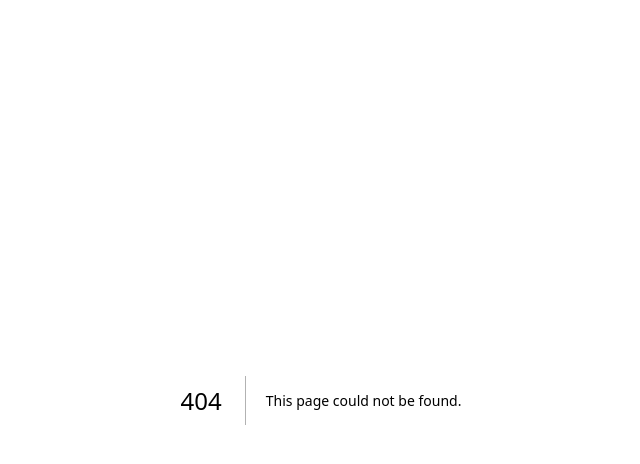
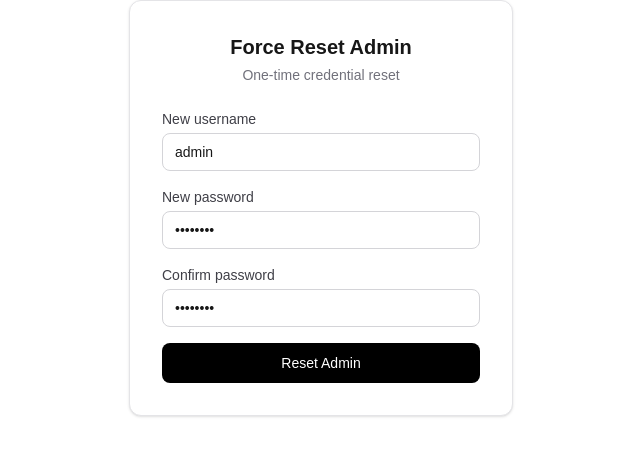
Before and after one commit to jakejunior-tech/clonary, a Next.js app in the folder apps/admin/: page /admin/force-reset in a window 1280 px wide. Before the commit this address had no page. Shown: the top 464 px of the page, without its empty margins (319-959 px from the left). Built offline with nearby package versions, Linux system fonts and the light colour scheme.

Commit message:
Add one-time force-reset page for admin credentials

```diff
--- /dev/null
+++ b/apps/admin/src/app/api/force-reset/route.ts
@@ -0,0 +1,31 @@
+import { prisma } from "@/lib/prisma";
+import { hashPassword } from "@/lib/password";
+import { NextResponse } from "next/server";
+
+export async function POST(request: Request) {
+  try {
+    const body = await request.json();
+    const { username, password } = body;
+
+    if (!username || !password || password.length < 4) {
+      return NextResponse.json({ error: "Invalid credentials" }, { status: 400 });
+    }
+
+    const passwordHash = hashPassword(password);
+
+    const admin = await prisma.admin.findFirst();
+    if (!admin) {
+      return NextResponse.json({ error: "No admin found" }, { status: 404 });
+    }
+
+    await prisma.admin.update({
+      where: { id: admin.id },
+      data: { username, passwordHash },
+    });
+
+    return NextResponse.json({ success: true });
+  } catch (e) {
+    const message = e instanceof Error ? e.message : String(e);
+    return NextResponse.json({ error: message }, { status: 500 });
+  }
+}
--- /dev/null
+++ b/apps/admin/src/app/force-reset/page.tsx
@@ -0,0 +1,74 @@
+"use client";
+
+import { useState } from "react";
+import { useRouter } from "next/navigation";
+
+export default function ForceResetPage() {
+  const router = useRouter();
+  const [username, setUsername] = useState("admin");
+  const [password, setPassword] = useState("admin123");
+  const [confirm, setConfirm] = useState("admin123");
+  const [status, setStatus] = useState("");
+  const [error, setError] = useState("");
+
+  async function handleSubmit(e: React.FormEvent) {
+    e.preventDefault();
+    setStatus("Resetting...");
+    setError("");
+
+    if (password !== confirm) {
+      setError("Passwords do not match");
+      setStatus("");
+      return;
+    }
+
+    try {
+      const res = await fetch("/api/force-reset", {
+        method: "POST",
+        headers: { "Content-Type": "application/json" },
+        body: JSON.stringify({ username, password }),
+      });
+      const data = await res.json();
+      if (data.success) {
+        setStatus("Success! Redirecting...");
+        setTimeout(() => router.push("/admin/login?reset=true"), 1500);
+      } else {
+        setError(data.error || "Failed to reset");
+        setStatus("");
+      }
+    } catch (e) {
+      setError(String(e));
+      setStatus("");
+    }
+  }
+
+  return (
+    <div className="w-full max-w-sm mx-auto">
+      <div className="rounded-xl border border-zinc-200 bg-white p-8 shadow-sm">
+        <div className="mb-6 text-center">
+          <h1 className="text-xl font-semibold">Force Reset Admin</h1>
+          <p className="text-sm text-zinc-500 mt-1">One-time credential reset</p>
+        </div>
+        <form onSubmit={handleSubmit} className="space-y-4">
+          <div>
+            <label className="block text-sm font-medium text-zinc-700 mb-1">New username</label>
+            <input value={username} onChange={e => setUsername(e.target.value)} type="text" required className="w-full rounded-lg border border-zinc-300 px-3 py-2 text-sm" />
+          </div>
+          <div>
+            <label className="block text-sm font-medium text-zinc-700 mb-1">New password</label>
+            <input value={password} onChange={e => setPassword(e.target.value)} type="password" required minLength={4} className="w-full rounded-lg border border-zinc-300 px-3 py-2 text-sm" />
+          </div>
+          <div>
+            <label className="block text-sm font-medium text-zinc-700 mb-1">Confirm password</label>
+            <input value={confirm} onChange={e => setConfirm(e.target.value)} type="password" required className="w-full rounded-lg border border-zinc-300 px-3 py-2 text-sm" />
+          </div>
+          {error && <p className="text-sm text-red-600">{error}</p>}
+          {status && !error && <p className="text-sm text-green-600">{status}</p>}
+          <button type="submit" className="w-full py-2.5 text-sm font-medium rounded-lg bg-black text-white hover:bg-zinc-800 transition-colors">
+            Reset Admin
+          </button>
+        </form>
+      </div>
+    </div>
+  );
+}
```
